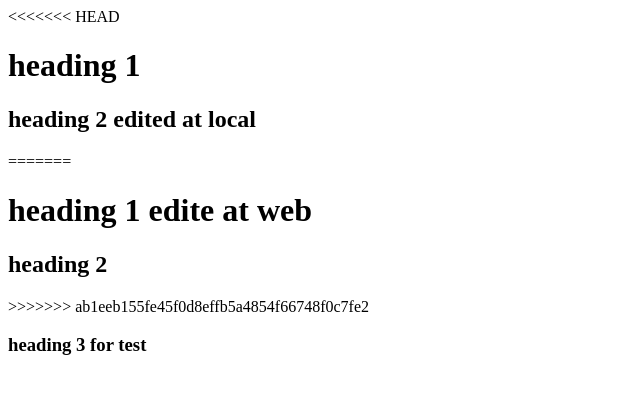
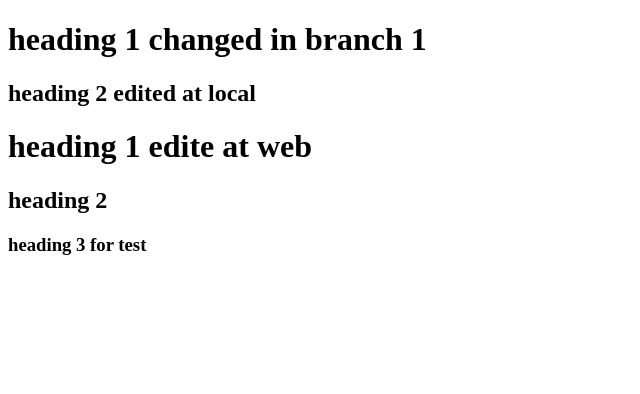
Before and after one commit to haqnawaz99/20220324_OCA, a plain HTML site: page index.html in a window 1280 px wide. Shown: the whole page, without its empty margins (0-640 px from the left). Drawn offline with Linux system fonts and the light colour scheme.

Commit message:
changed in branch 1

```diff
--- a/index.html
+++ b/index.html
@@ -7,13 +7,10 @@
     <title>Document</title>
 </head>
 <body>
-<<<<<<< HEAD
-    <h1>heading 1</h1>
+    <h1>heading 1 changed in branch 1</h1>
     <h2>heading 2 edited at local</h2>
-=======
     <h1>heading 1 edite at web</h1>
     <h2>heading 2</h2>
->>>>>>> ab1eeb155fe45f0d8effb5a4854f66748f0c7fe2
     <h3>heading 3 for test</h3>
 </body>
 </html>
```
